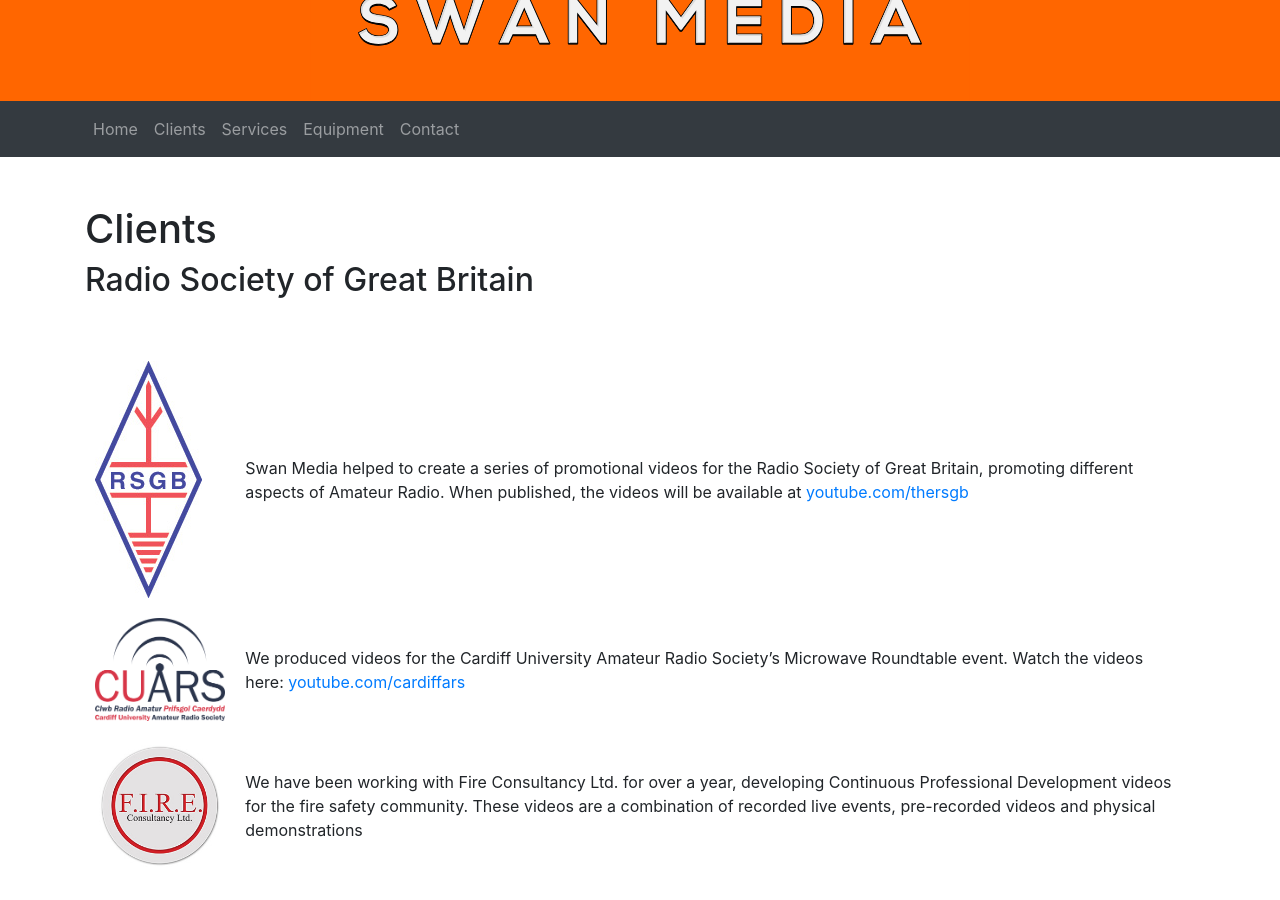
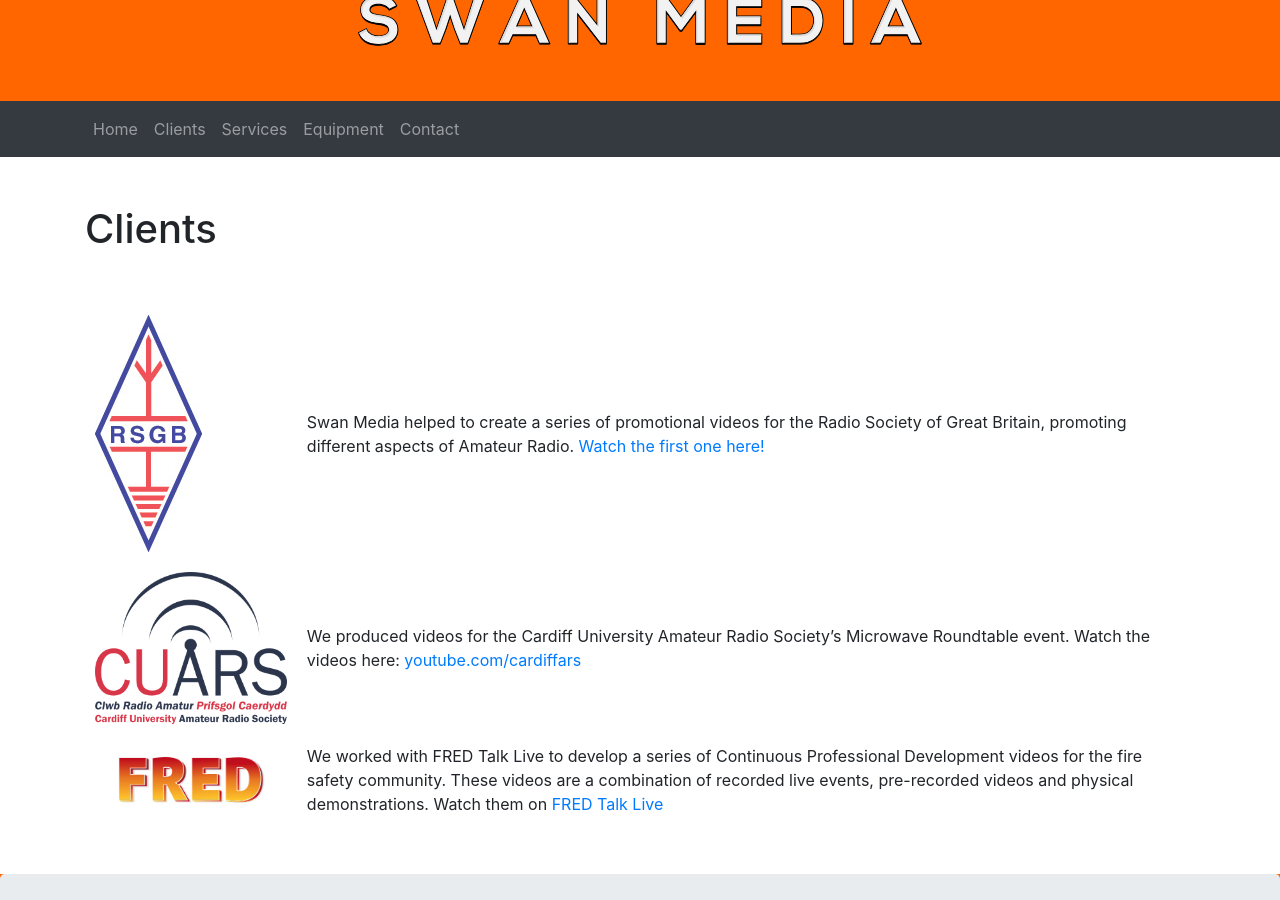
Before and after one commit to pe5er/swan.media, a Jekyll site: the page built from clients.md, in a window 1280 px wide and 900 px high, scrolled down 299 px. Built offline with Jekyll 4.4.1, drawn with Linux system fonts in a browser that asks for light colours; our own code applies the rules of GitHub Pages for plain Markdown files.

Commit message:
Update clients.md

```diff
--- a/clients.md
+++ b/clients.md
@@ -2,10 +2,8 @@
 title: Clients
 ---
 
-## Radio Society of Great Britain
-
 |                                                                   |                                                                                                                                                                                                                                               |
 |-----------------------------------------------------------------------|----------------------------------------------------------------------------------------------------------------------------------------------------------------------------------------------------------------------------------------------------|
-| ![RSGB Logo](/media/clients/rsgb_logo_2016_no_border.jpg "RSGB Logo") |               Swan Media helped to create a series of promotional videos for the Radio Society of Great Britain, promoting different aspects of Amateur Radio. When published, the videos will be available at [youtube.com/thersgb](http://youtube.com/thersgb) |
+| ![RSGB Logo](/media/clients/rsgb_logo_2016_no_border.jpg "RSGB Logo") |               Swan Media helped to create a series of promotional videos for the Radio Society of Great Britain, promoting different aspects of Amateur Radio. [Watch the first one here!](https://www.youtube.com/watch?v=peyB9gDKkCE) |
 | ![CardiffARS Logo](/media/clients/cardiffars.png "CardiffARS Logo") | We produced videos for the Cardiff University Amateur Radio Society's Microwave Roundtable event. Watch the videos here: [youtube.com/cardiffars](https://www.youtube.com/watch?v=sMgXNJIQszQ&list=PLWcPCA66IpF0QRr6O4ax_Su7RspNdM5EY) |
-| ![Fire Consultancy Logo](/media/clients/fire.jpg "Fire Consultancy Logo") | We have been working with Fire Consultancy Ltd. for over a year, developing Continuous Professional Development videos for the fire safety community. These videos are a combination of recorded live events, pre-recorded videos and physical demonstrations |
+| ![FRED Talk Live Logo](/media/clients/FRED.jpg "FRED Talk Live Logo") | We worked with FRED Talk Live to develop a series of Continuous Professional Development videos for the fire safety community. These videos are a combination of recorded live events, pre-recorded videos and physical demonstrations. Watch them on [FRED Talk Live](https://fredtalklive.com) |
```
